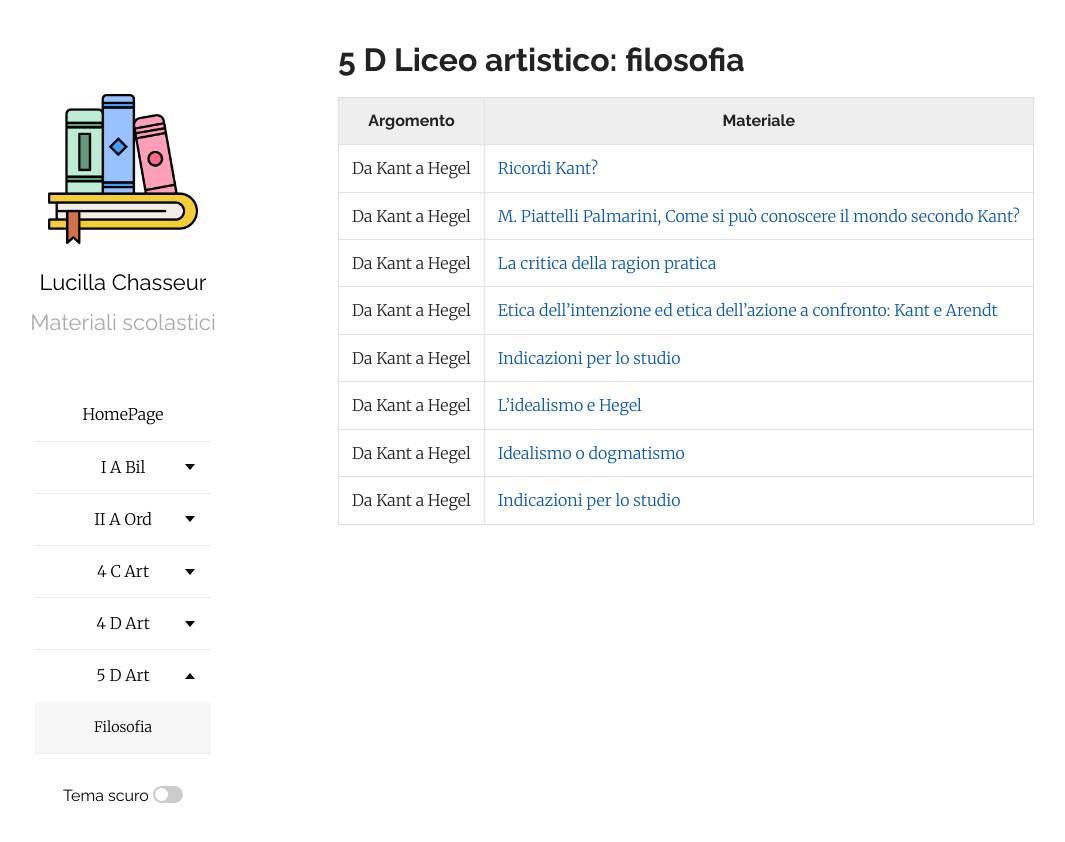
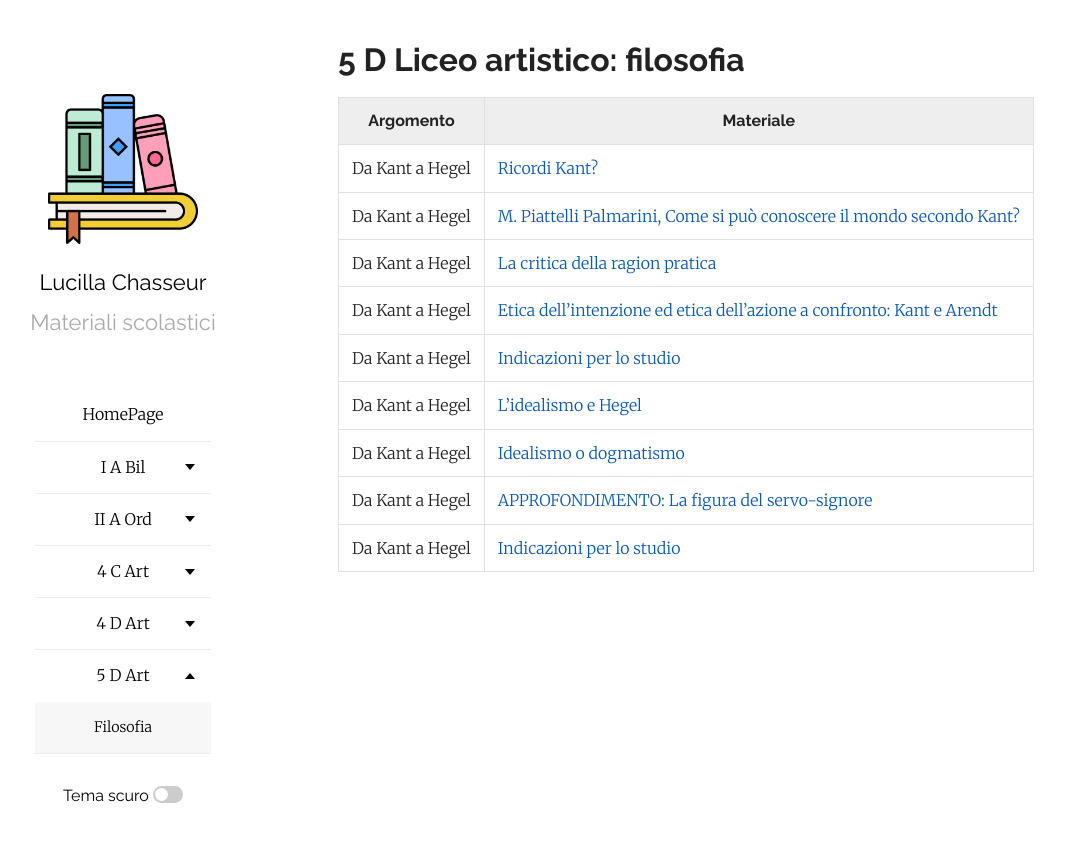
Before and after one commit to efemeridi/efemeridi.github.io, a Jekyll site: the page built from 5d_art_filosofia.md, in a window 1280 px wide. Shown: the top 842 px of the page, without its empty margins (62-1127 px from the left). Built offline with Jekyll 4.4.1, drawn with Linux system fonts in a browser that asks for light colours; our own code applies the rules of GitHub Pages for plain Markdown files.

Commit message:
Add reference to 'La figura del servo-signore'

```diff
--- a/5d_art_filosofia.md
+++ b/5d_art_filosofia.md
@@ -12,4 +12,5 @@ layout: page
 |Da Kant a Hegel| [Indicazioni per lo studio](/materiali/5_D_art/filosofia/PROGRAMMI/01_KANT_PROGRAMMA_SINTESI.pdf/)
 |Da Kant a Hegel| [L'idealismo e Hegel](/materiali/5_D_art/filosofia/IDEALISMO_HEGEL/01_hegel_ARTISTICO_26_27.pdf/)
 |Da Kant a Hegel| [Idealismo o dogmatismo](/materiali/5_D_art/filosofia/IDEALISMO_HEGEL/idealismo_o_dogmatismo.pdf/)
+|Da Kant a Hegel| [APPROFONDIMENTO: La figura del servo-signore](/materiali/5_D_art/filosofia/IDEALISMO_HEGEL/idealismo_o_dogmatismo.pdf/)
 |Da Kant a Hegel|[Indicazioni per lo studio](/materiali/5_D_art/filosofia/PROGRAMMI/02_IDEALISMO_PROGRAMMA_SINTESI.pdf/)
```
